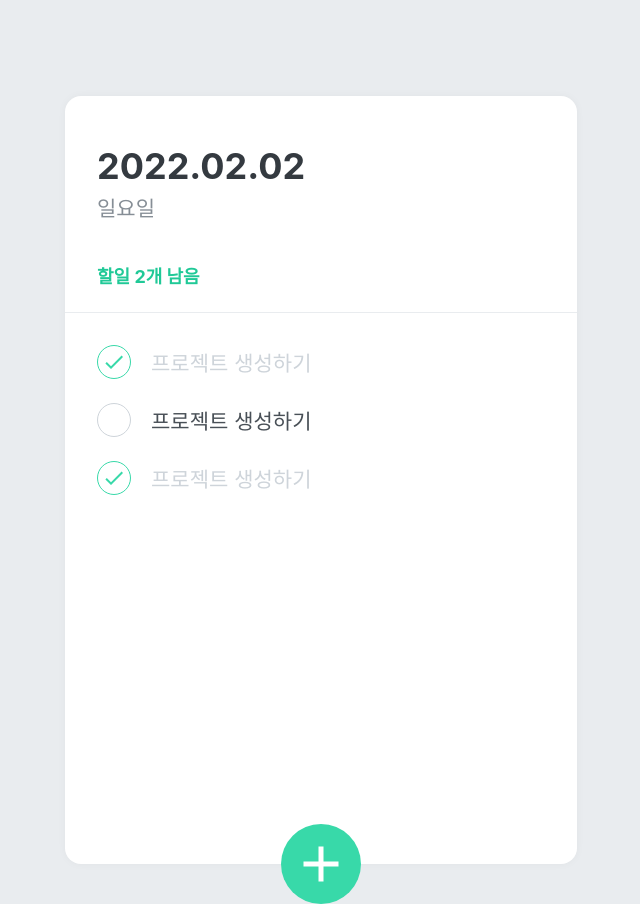
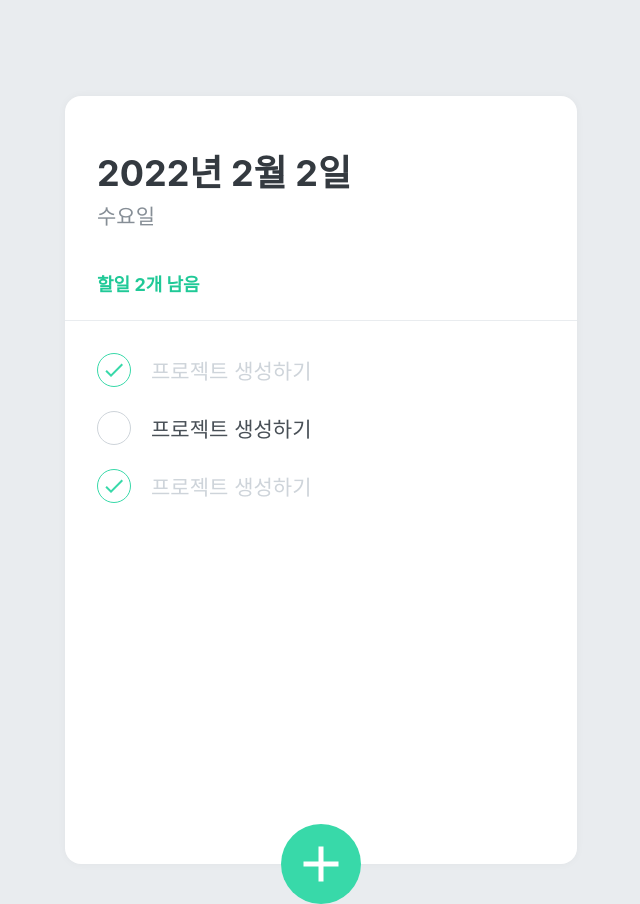
Before and after one commit to takethisbus/project-react-todoList, a React (Create React App) app in the folder mashup-todolist/: page / in a window 1280 px wide. Shown: the whole page, without its empty margins (319-959 px from the left). Built offline with nearby package versions, Linux system fonts and the light colour scheme.

Commit message:
connecting state data for head component

```diff
--- a/mashup-todolist/src/components/TodoHead.js
+++ b/mashup-todolist/src/components/TodoHead.js
@@ -1,5 +1,6 @@
 import React from "react";
 import styled from "styled-components";
+import { useTodoState } from "../TodoContext";
 
 const TodoHeadBlock = styled.div`
     padding-top:48px;
@@ -27,11 +28,24 @@
 `;
 
 function TodoHead() {
+    const todos = useTodoState();
+    const undoneTasks = todos.filter(todo => !todo.done);
+
+    const today = new Date();
+    const dateString = today.toLocaleDateString('ko-KR', {
+        year: 'numeric',
+        month: 'long',
+        day: 'numeric'
+    });
+    const dayName = today.toLocaleDateString('ko-KR', {
+        weekday : 'long'
+    });
+
     return (
         <TodoHeadBlock>
-            <h1>2022.02.02</h1>
-            <div className="day">일요일</div>
-            <div className="tasks-left">할일 2개 남음</div>
+            <h1>{dateString}</h1>
+            <div className="day">{dayName}</div>
+            <div className="tasks-left">할일 {undoneTasks.length}개 남음</div>
         </TodoHeadBlock>
     );
 }
```
